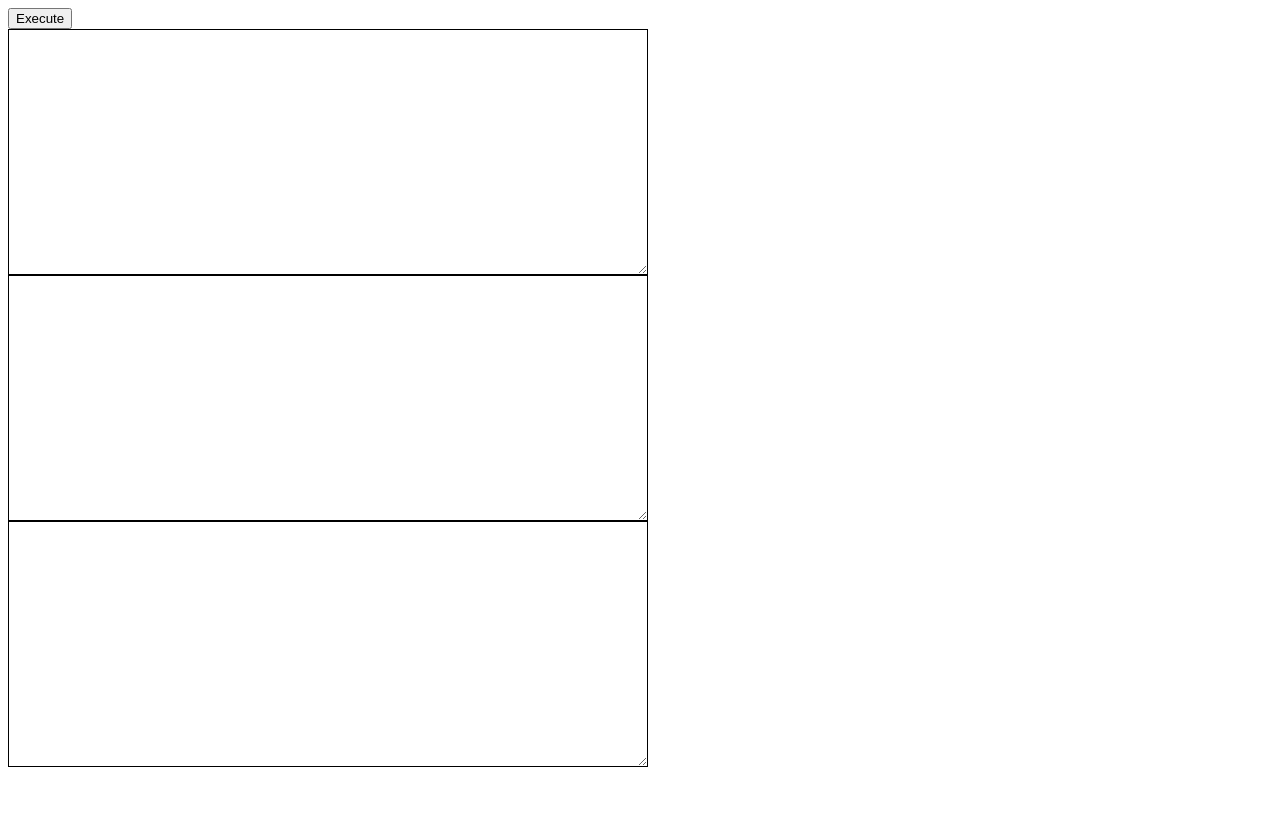
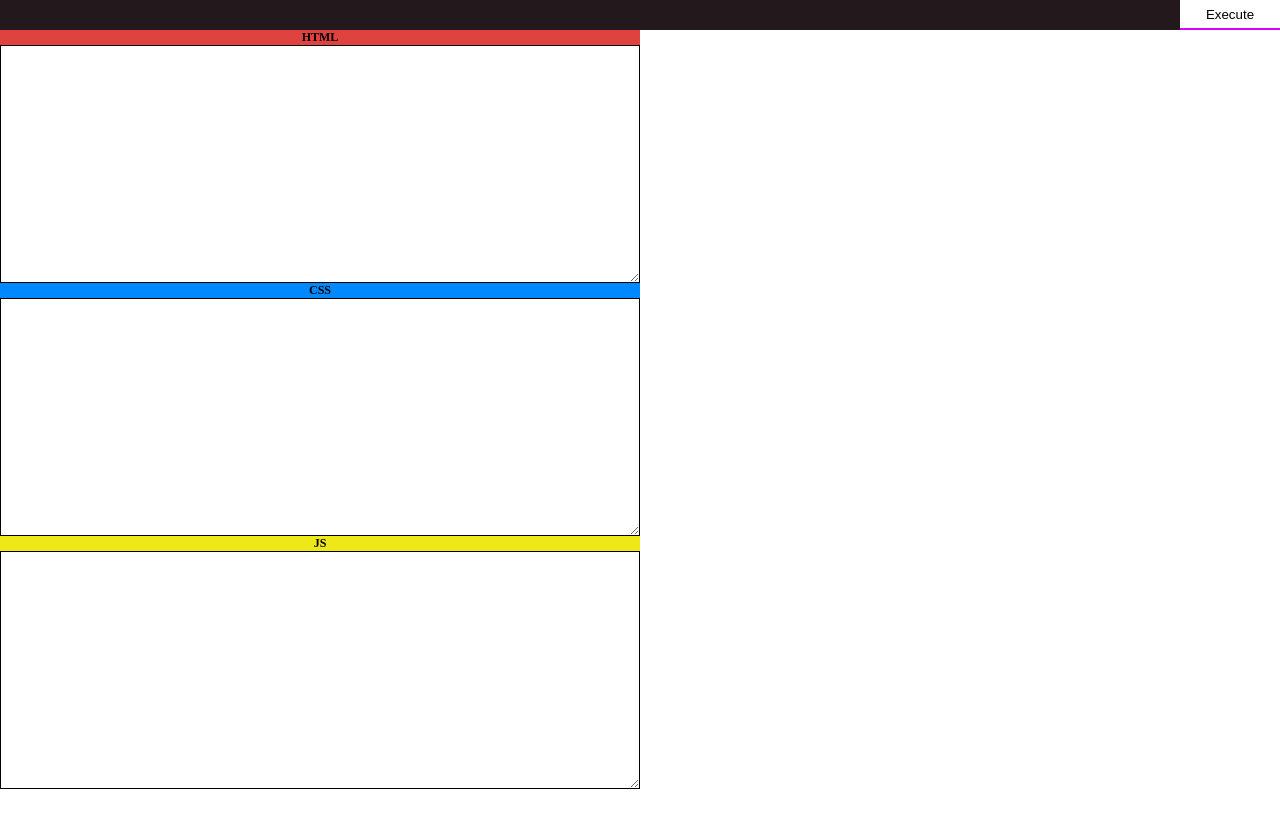
Before and after one commit to bpshonyak/simple-editor, a plain HTML site: page index.html in a window 1280 px wide. Drawn offline with nearby package versions, Linux system fonts and the light colour scheme.

Commit message:
more styling

```diff
--- a/index.html
+++ b/index.html
@@ -12,17 +12,28 @@
   <body>
     <div class="container">
       <div class="row">
-        <button id="execute">Execute</button>
+        <div class="nav">
+          <button id="execute" class="btn">Execute</button>
+        </div>
       </div>
       <div class="row">
         <div class="col-50">
-          <div class="row">
+          <div class="row-full">
+            <div class="title title-html">
+              <h1>HTML</h1>
+            </div>
             <textarea id="html" name="name" ></textarea>
           </div>
-          <div class="row">
+          <div class="row-full">
+            <div class="title title-css">
+              <h1>CSS</h1>
+            </div>
             <textarea id="css" name="name" ></textarea>
           </div>
-          <div class="row">
+          <div class="row-full">
+            <div class="title title-js">
+              <h1>JS</h1>
+            </div>
             <textarea id="js" name="name" ></textarea>
           </div>
         </div>
--- a/style.css
+++ b/style.css
@@ -1,12 +1,15 @@
-.container {
-  height: 100vh;
-  width: 100vw;
+body {
+  margin: 0;
 }
 
 textarea {
-  width: 100%;
-  height: 30vh;
+  height: 29vh;
   border: 1px solid black;
+  resize: vertical;
+}
+
+textarea:focus {
+  outline: none;
 }
 
 iframe {
@@ -17,11 +20,57 @@ iframe {
   height: 100vh;
 }
 
+.container {
+  height: 100vh;
+  width: 100vw;
+}
+
+.nav {
+  height: 30px;
+  width: 100%;
+  background-color: #23181C;
+}
+
+.btn {
+  border: none;
+  background-color: #fff;
+  height: 100%;
+  width: 100px;
+  border-bottom: 2px solid #d800ff;
+  float: right;
+}
+
+.title {
+  text-align: center;
+}
+
+.title-html {
+  background-color: #DF423F;
+}
+
+.title-css {
+  background-color: #0089ff;
+}
+
+.title-js {
+  background-color: #efe818;
+}
+
+.title h1 {
+  margin: 0px;
+  font-size: 12px;
+}
+
 .row {
   display: flex;
   flex-direction: row;
 }
 
+.row-full {
+  display: flex;
+  flex-direction: column;
+}
+
 .col-50 {
   width: 50%;
 }
```
